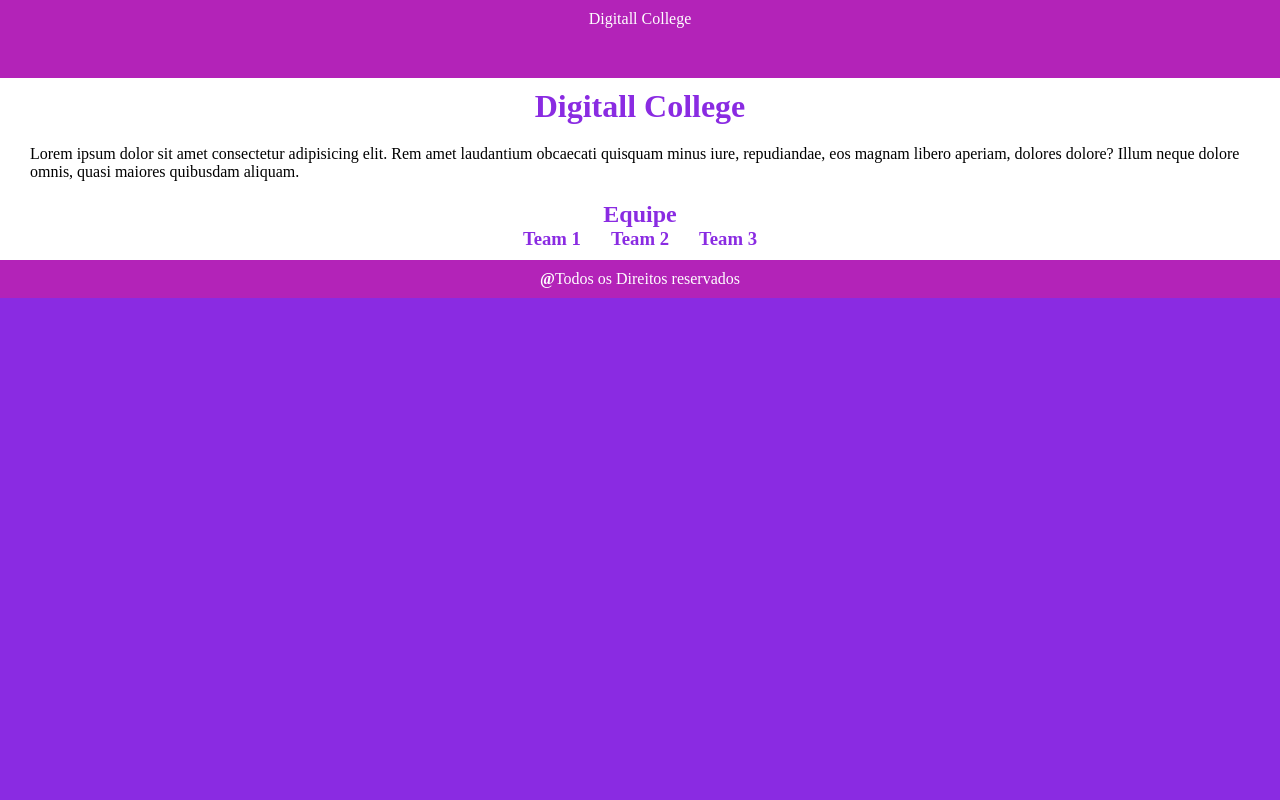
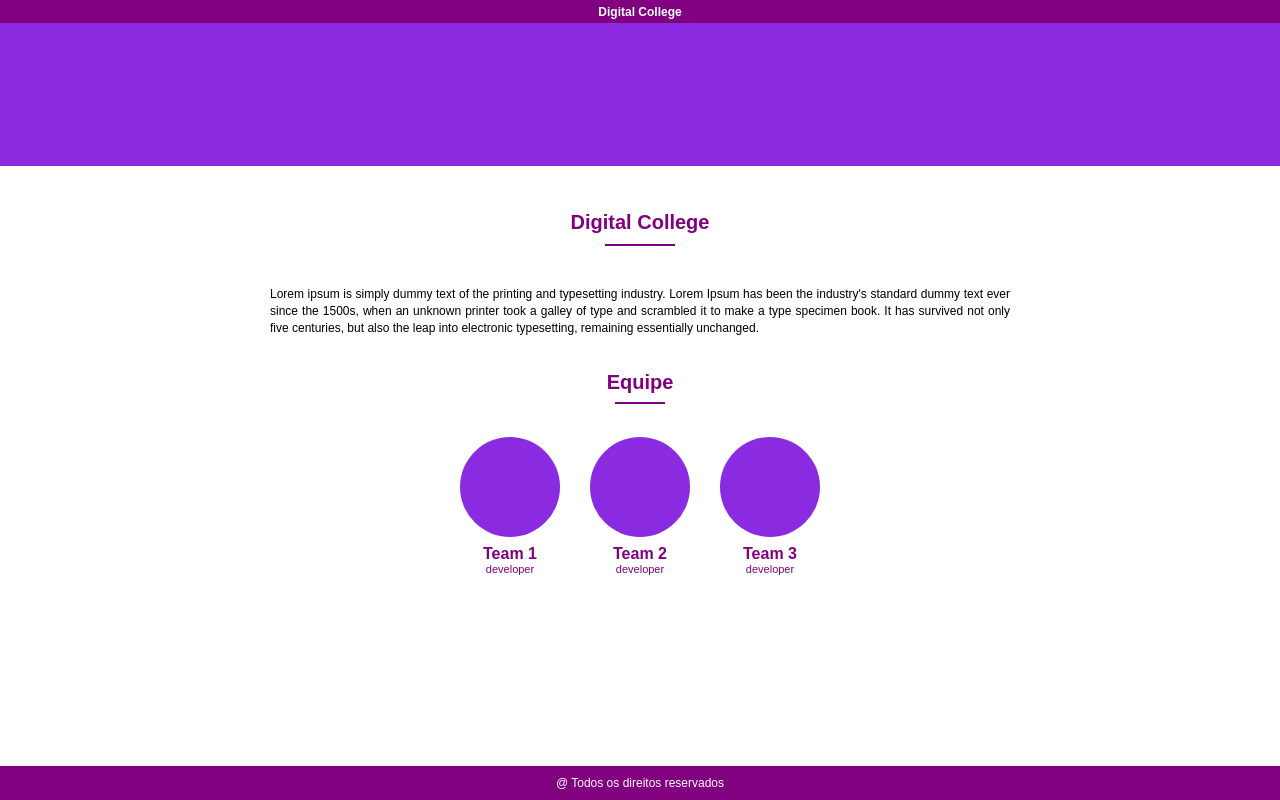
Before and after one commit to AlmirNeto87/Exercicios_Curso_FullStack_GT4_0, a plain HTML site: page Atividade CSS/index.html in a window 1280 px wide. Drawn offline with Linux system fonts and the light colour scheme.

Commit message:
Correcoes e Finalizacao

```diff
--- a/Atividade CSS/index.html
+++ b/Atividade CSS/index.html
@@ -1,3 +1,4 @@
+
 <!DOCTYPE html>
 <html lang="pt-BR">
 <head>
@@ -7,35 +8,58 @@
     <link rel="stylesheet" href="style.css">
 </head>
 <body>
+
     <header>
-        <p>Digitall College</p>
-
+        <p>Digital College</p>
     </header>
 
     <main>
-        <h1>Digitall College</h1>
-        <p>
-            Lorem ipsum dolor sit amet consectetur adipisicing elit. Rem amet laudantium obcaecati quisquam minus iure, repudiandae, eos magnam libero aperiam, dolores dolore? Illum neque dolore omnis, quasi maiores quibusdam aliquam.
+        <div class="banner"></div>
 
+        <h1>Digital College</h1>
+
+        <p class="descricao">
+            Lorem ipsum is simply dummy text of the printing and
+            typesetting industry. Lorem Ipsum has been the
+            industry's standard dummy text ever since the 1500s,
+            when an unknown printer took a galley of type and
+            scrambled it to make a type specimen book.
+            It has survived not only five centuries, but also
+            the leap into electronic typesetting, remaining
+            essentially unchanged.
         </p>
 
         <section class="section-equipe">
+
             <h2>Equipe</h2>
-            <div class="div-teams" >
-                <div>
-                    <h3> Team 1</h3>
+
+            <div class="div-teams">
+
+                <div class="team">
+                    <div class="circulo"></div>
+                    <h3>Team 1</h3>
+                    <span>developer</span>
                 </div>
-                <div>
-                    <h3> Team 2</h3>
+
+                <div class="team">
+                    <div class="circulo"></div>
+                    <h3>Team 2</h3>
+                    <span>developer</span>
                 </div>
-                <div>
-                    <h3> Team 3</h3>
+
+                <div class="team">
+                    <div class="circulo"></div>
+                    <h3>Team 3</h3>
+                    <span>developer</span>
                 </div>
+
             </div>
         </section>
     </main>
+
     <footer>
-        <p><strong>@</strong>Todos os  Direitos reservados</p>
+        <p>@ Todos os direitos reservados</p>
     </footer>
+
 </body>
 </html>
--- a/Atividade CSS/style.css
+++ b/Atividade CSS/style.css
@@ -1,51 +1,143 @@
-*{
+
+* {
     margin: 0;
     padding: 0;
     box-sizing: border-box;
 }
 
-body{
+body {
     display: flex;
     flex-direction: column;
+    min-height: 100vh;
     background-color: blueviolet;
+    font-family: Arial, sans-serif;
 }
 
-header{
+/* CABEÇALHO */
+
+header {
     display: flex;
     justify-content: center;
-    background-color: rgb(179, 35, 184);
-    padding: 10px 0 50px;
+    align-items: center;
+    background-color: purple;
     color: white;
+    height: 23px;
+    font-size: 12px;
+    font-weight: bold;
+}
 
-}
-main{
+/* CONTEÚDO PRINCIPAL */
+
+main {
     background-color: white;
-    color: blueviolet;
     display: flex;
     flex-direction: column;
     align-items: center;
-    padding: 10px 30px 10px 30px;
-    gap: 20px;
-    p{
-        color: black;
-    }
+    flex: 1;
+    padding-bottom: 50px;
 }
 
-.section-equipe{
-    display: flex;
-    align-items: center;
-    flex-direction: column;
+/* BANNER ROXO */
+
+.banner {
+    width: 100%;
+    height: 143px;
+    background-color: blueviolet;
+    margin-bottom: 45px;
 }
 
-.div-teams{
+/* TÍTULO PRINCIPAL */
+
+h1 {
+    color: purple;
+    font-size: 20px;
+    margin-bottom: 30px;
+}
+
+h1::after {
+    content: "";
+    display: block;
+    width: 70px;
+    height: 2px;
+    background-color: purple;
+    margin: 10px auto;
+}
+
+/* DESCRIÇÃO */
+
+.descricao {
+    color: black;
+    font-size: 12px;
+    max-width: 800px;
+    padding: 0 30px;
+    text-align: justify;
+    margin-bottom: 35px;
+    line-height: 1.4;
+}
+
+/* EQUIPE */
+
+.section-equipe {
     display: flex;
-    gap: 30px;
+    flex-direction: column;
+    align-items: center;
+    width: 100%;
+}
 
+.section-equipe h2 {
+    color: purple;
+    font-size: 20px;
+    margin-bottom: 25px;
 }
-footer{
+
+.section-equipe h2::after {
+    content: "";
+    display: block;
+    width: 50px;
+    height: 2px;
+    background-color: purple;
+    margin: 8px auto;
+}
+
+.div-teams {
     display: flex;
     justify-content: center;
-    background-color: rgb(179, 35, 184);
+    gap: 30px;
+    flex-wrap: wrap;
+}
+
+.team {
+    display: flex;
+    flex-direction: column;
+    align-items: center;
+}
+
+.circulo {
+    width: 100px;
+    height: 100px;
+    background-color: blueviolet;
+    border-radius: 50%;
+    margin-bottom: 8px;
+}
+
+.team h3 {
+    color: purple;
+    font-size: 16px;
+}
+
+.team span {
+    color: purple;
+    font-size: 11px;
+}
+
+/* RODAPÉ */
+
+footer {
+    display: flex;
+    justify-content: center;
+    align-items: center;
+    background-color: purple;
+    color: white;
     padding: 10px;
-    color: white;
+    font-size: 12px;
 }
```
